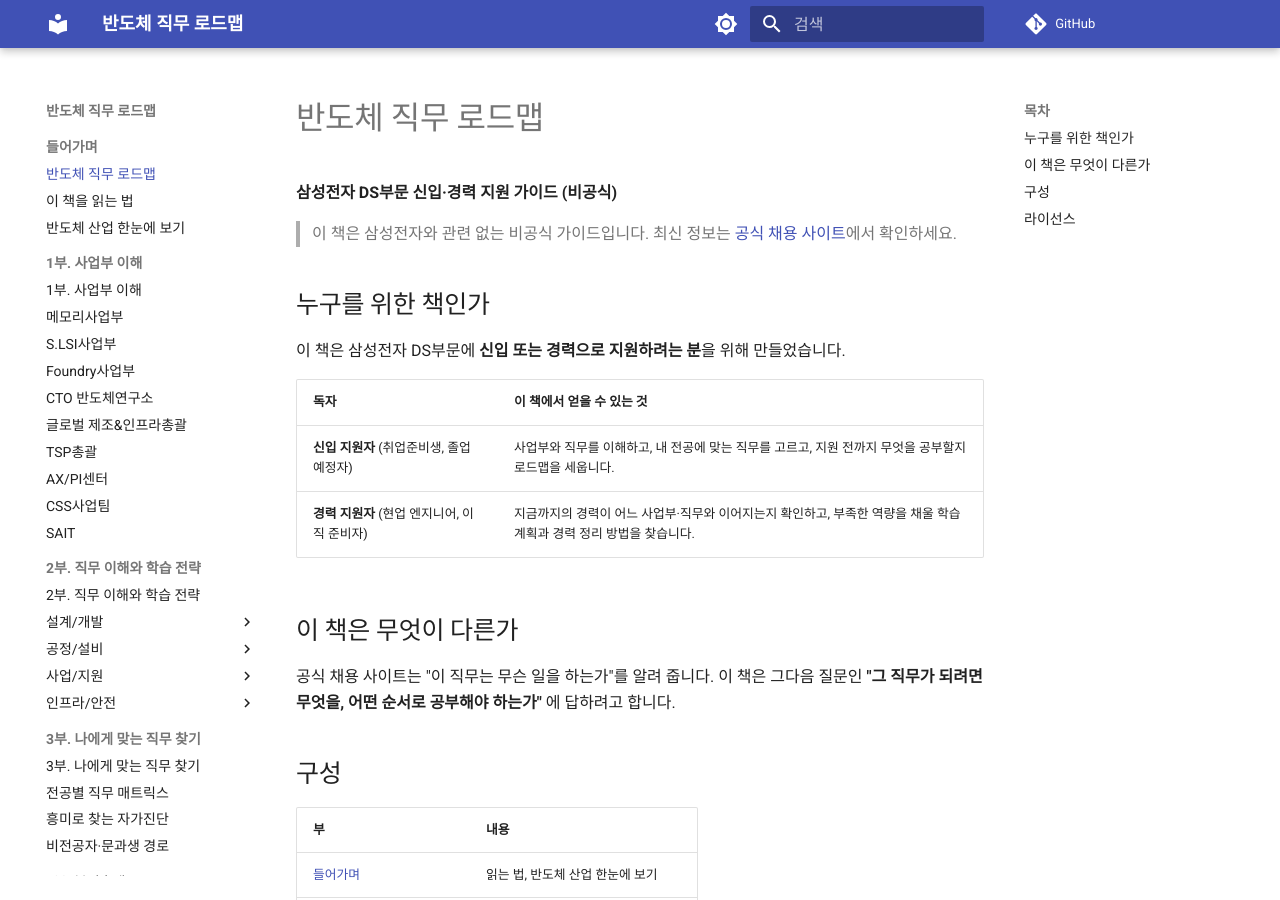
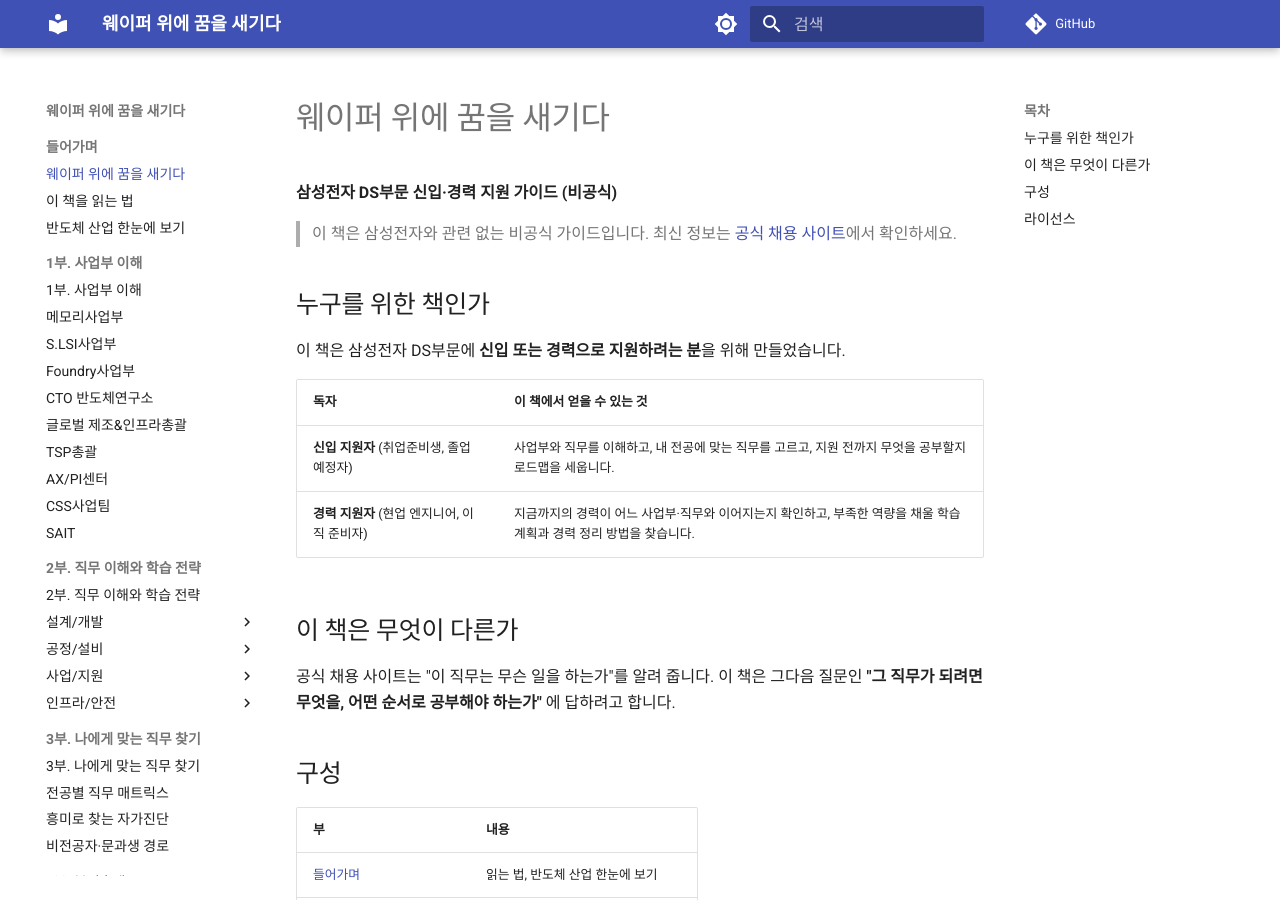
Before and after one commit to goodhosup/semiconductor-job-roadmap, an MkDocs documentation site: the page built from docs/index.md, in a window 1280 px wide and 900 px high. Built offline with MkDocs 1.6.1 and Material for MkDocs 9.7.7, drawn with Linux system fonts in a browser that asks for light colours; comment, search, counter and statistics services are not loaded.

Commit message:
책 제목을 '웨이퍼 위에 꿈을 새기다'로 변경
Co-Authored-By: Claude Opus 5.5 <noreply@anthropic.com>
Claude-Session: https://claude.ai/code/session_018yQBiLrZ5Jdzzcz72j6W29

```diff
--- a/README.md
+++ b/README.md
@@ -1,4 +1,4 @@
-# 반도체 직무 로드맵
+# 웨이퍼 위에 꿈을 새기다
 
 삼성전자 DS부문 신입·경력 지원 가이드 (비공식)
 
--- a/docs/index.md
+++ b/docs/index.md
@@ -1,4 +1,4 @@
-# 반도체 직무 로드맵
+# 웨이퍼 위에 꿈을 새기다
 
 **삼성전자 DS부문 신입·경력 지원 가이드 (비공식)**
 
--- a/mkdocs.yml
+++ b/mkdocs.yml
@@ -1,4 +1,4 @@
-site_name: "반도체 직무 로드맵"
+site_name: "웨이퍼 위에 꿈을 새기다"
 site_description: "삼성전자 DS부문 신입·경력 지원 가이드 (비공식)"
 site_url: https://goodhosup.github.io/semiconductor-job-roadmap/
 repo_url: https://github.com/goodhosup/semiconductor-job-roadmap
```
Also changed, not shown: 1 other file.
